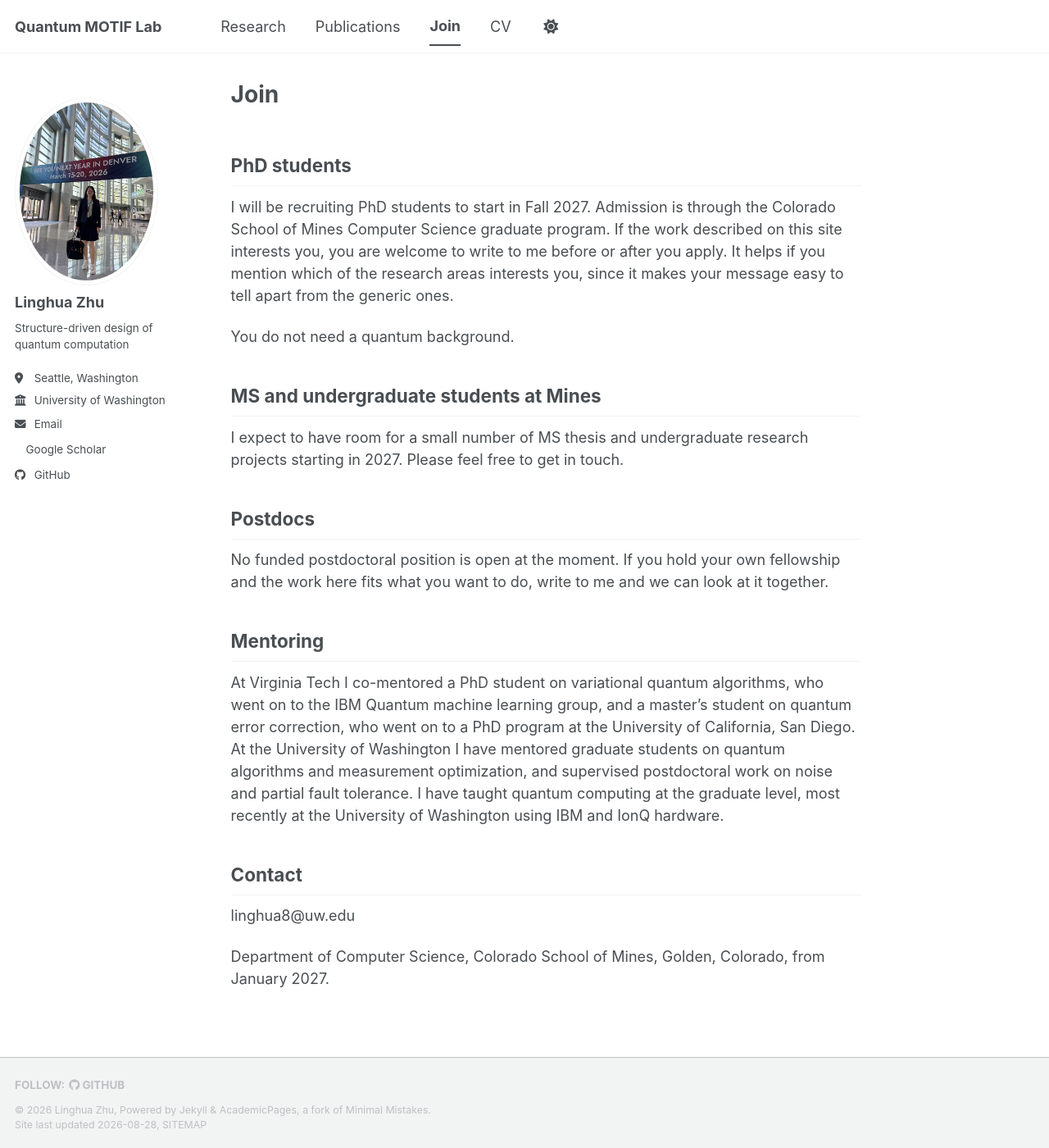
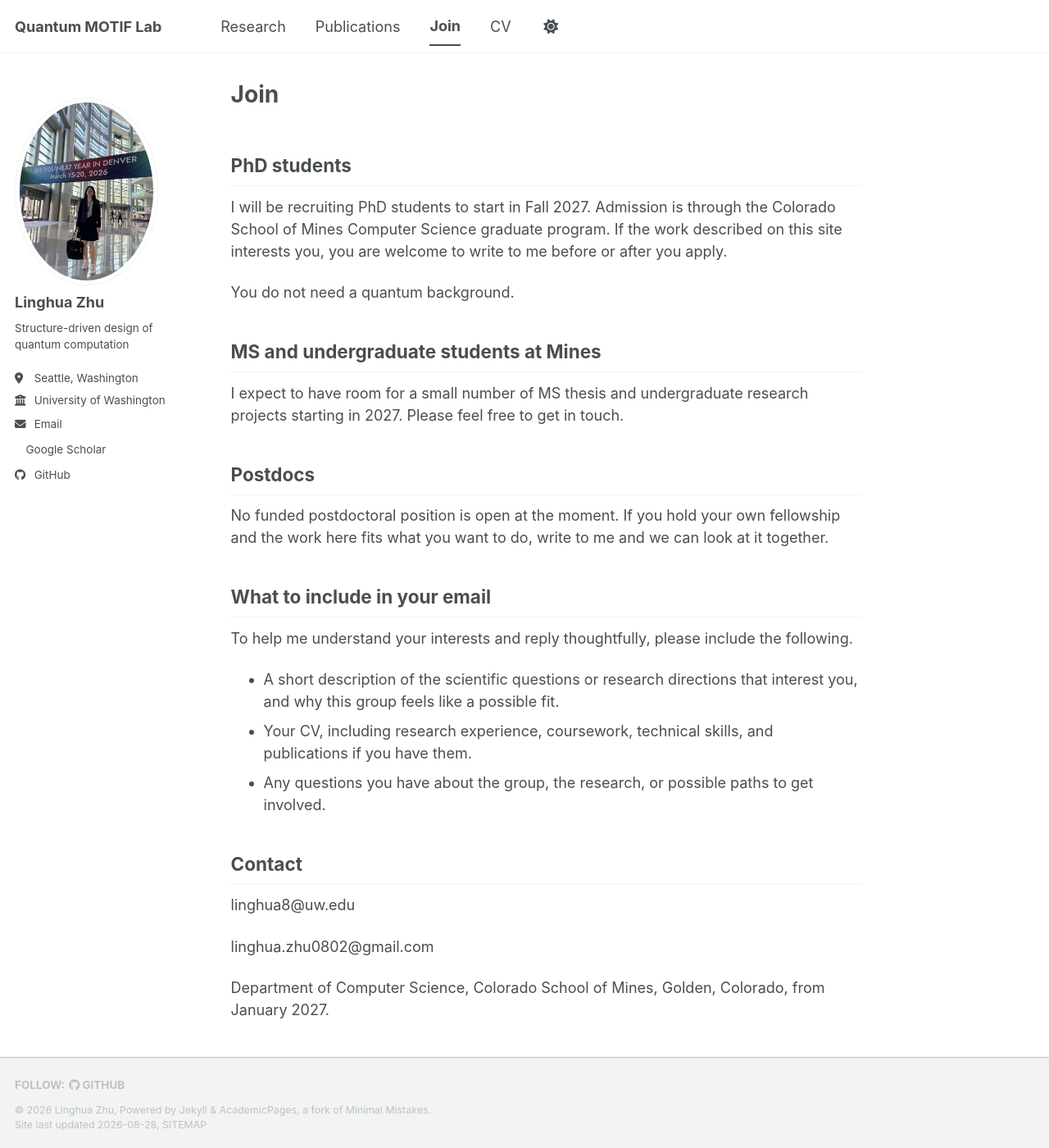
Before and after one commit to Linghua-Zhu/Linghua-Zhu.github.io, a Jekyll site: the page built from _pages/join.md, in a window 1280 px wide and 1400 px high. Shown: the whole window at 82% size. Built offline with Jekyll 4.4.1, drawn with Linux system fonts in a browser that asks for light colours; a style sheet for code colours, icons or effects is not loaded.

Commit message:
svg figures and join page update

```diff
--- a/_pages/join.md
+++ b/_pages/join.md
@@ -8,9 +8,7 @@ author_profile: true
 
 I will be recruiting PhD students to start in Fall 2027. Admission is through the Colorado
 School of Mines Computer Science graduate program. If the work described on this site interests
-you, you are welcome to write to me before or after you apply. It helps if you mention which of
-the research areas interests you, since it makes your message easy to tell apart from the
-generic ones.
+you, you are welcome to write to me before or after you apply.
 
 You do not need a quantum background.
 
@@ -24,18 +22,20 @@ starting in 2027. Please feel free to get in touch.
 No funded postdoctoral position is open at the moment. If you hold your own fellowship and the
 work here fits what you want to do, write to me and we can look at it together.
 
-## Mentoring
+## What to include in your email
 
-At Virginia Tech I co-mentored a PhD student on variational quantum algorithms, who went on to
-the IBM Quantum machine learning group, and a master's student on quantum error correction, who
-went on to a PhD program at the University of California, San Diego. At the University of
-Washington I have mentored graduate students on quantum algorithms and measurement
-optimization, and supervised postdoctoral work on noise and partial fault tolerance. I have
-taught quantum computing at the graduate level, most recently at the University of Washington
-using IBM and IonQ hardware.
+To help me understand your interests and reply thoughtfully, please include the following.
+
+- A short description of the scientific questions or research directions that interest you, and
+  why this group feels like a possible fit.
+- Your CV, including research experience, coursework, technical skills, and publications if you
+  have them.
+- Any questions you have about the group, the research, or possible paths to get involved.
 
 ## Contact
 
 linghua8@uw.edu
 
+linghua.zhu0802@gmail.com
+
 Department of Computer Science, Colorado School of Mines, Golden, Colorado, from January 2027.
```
Also changed, not shown: _pages/research.md (+9 -7 lines), images/hse.svg (added), images/noise.svg (added), images/ses.svg (added).
